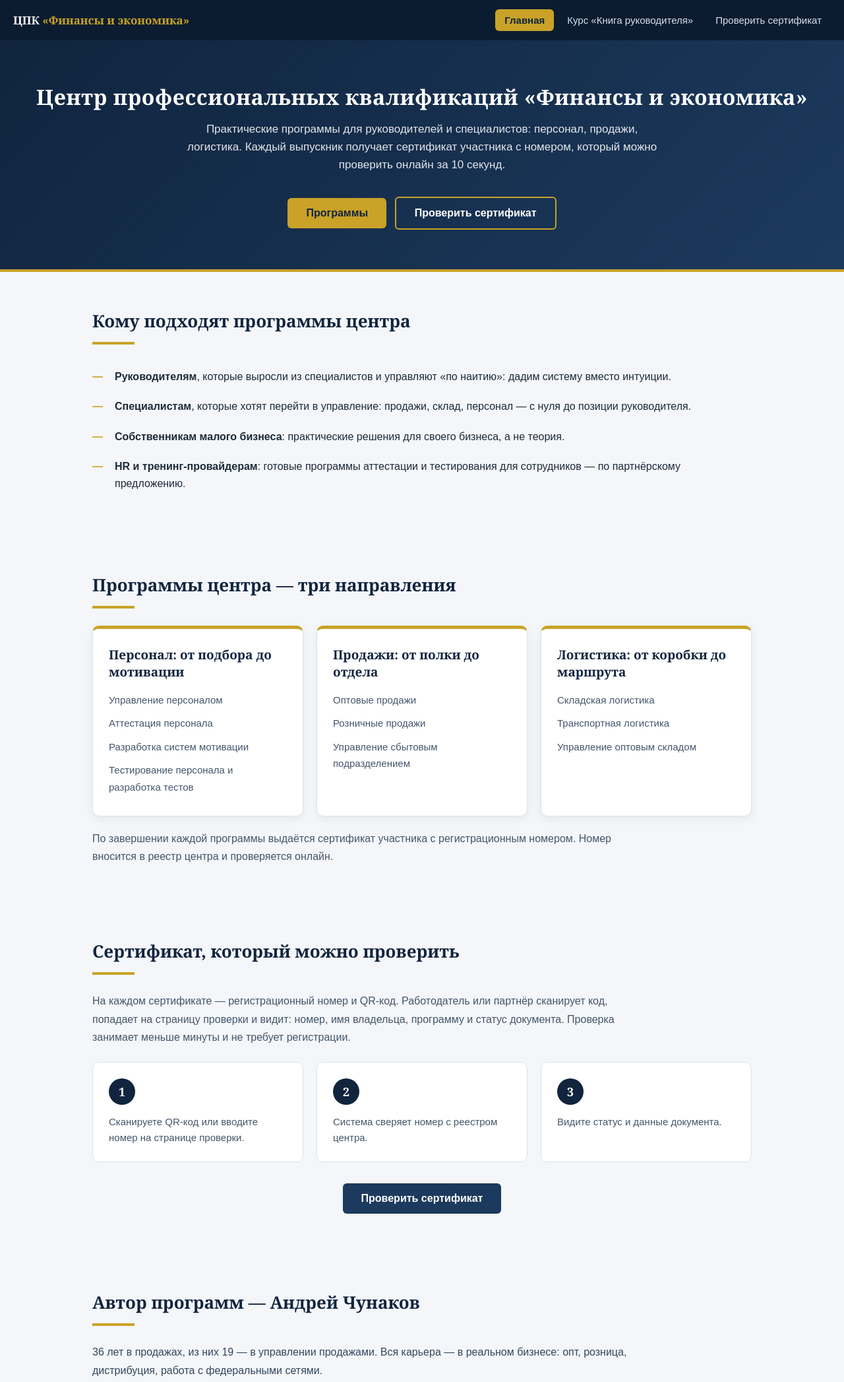
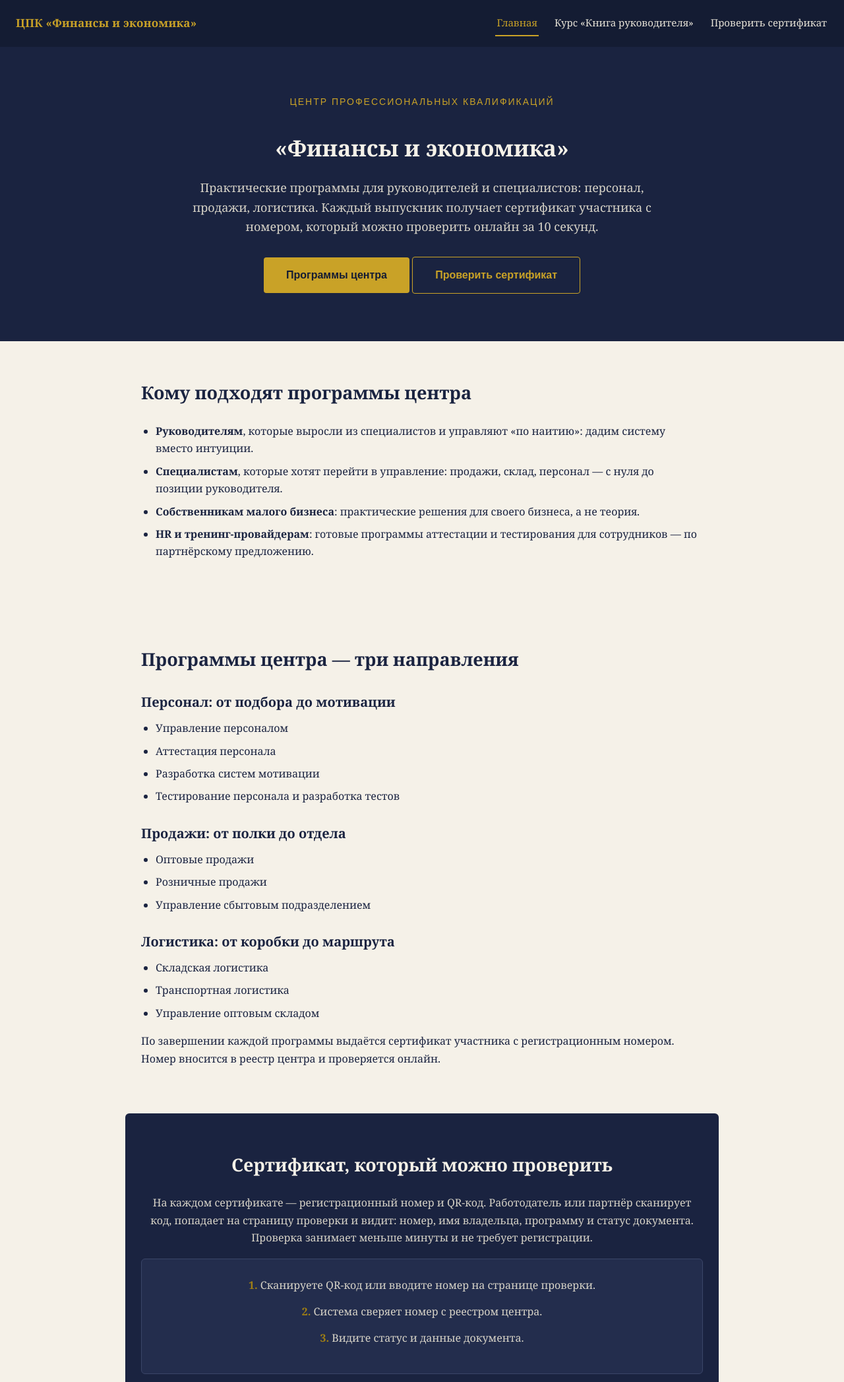
Before and after one commit to instituteiief/site, a plain HTML site: page index.html in a window 1280 px wide. Shown: the top 2094 px of the page at 66% size. Drawn offline with Linux system fonts and the light colour scheme.

Commit message:
Add files via upload

```diff
--- a/index.html
+++ b/index.html
@@ -4,78 +4,63 @@
 <meta charset="UTF-8">
 <meta name="viewport" content="width=device-width, initial-scale=1.0">
 <title>Центр профессиональных квалификаций «Финансы и экономика» — программы для руководителей</title>
-<meta name="description" content="Практические программы по управлению персоналом, продажам и логистике. Сертификат участника с проверкой номера онлайн.">
 <style>
-  /* === NAVBAR === */
-  .topnav { background:#0b1c30; padding:14px 20px; display:flex; flex-wrap:wrap; align-items:center; justify-content:space-between; gap:10px; }
-  .topnav .brand { color:#fff; font-family:Georgia,serif; font-size:17px; font-weight:bold; text-decoration:none; }
-  .topnav .brand span { color:#c9a227; }
-  .topnav .links { display:flex; flex-wrap:wrap; gap:6px; }
-  .topnav a.navlink { color:#d6e0ec; text-decoration:none; font-size:15px; padding:8px 14px; border-radius:6px; }
-  .topnav a.navlink:hover { background:#1c3a5e; color:#fff; }
-  .topnav a.navlink.active { background:#c9a227; color:#10243e; font-weight:bold; }
-
-  * { margin:0; padding:0; box-sizing:border-box; }
-  body { font-family: Arial, Helvetica, sans-serif; background:#f4f6f9; color:#1c2b3a; }
-  h1,h2,h3 { font-family: Georgia, "Times New Roman", serif; color:#10243e; }
-  header { background:linear-gradient(135deg,#10243e 0%,#1c3a5e 100%); color:#fff; padding:64px 20px 56px; text-align:center; border-bottom:4px solid #c9a227; }
-  header h1 { color:#fff; font-size:32px; margin-bottom:14px; letter-spacing:.5px; }
-  header p { font-size:17px; opacity:.88; max-width:720px; margin:0 auto 30px; line-height:1.6; }
-  .btn { display:inline-block; padding:14px 28px; border-radius:6px; font-weight:bold; text-decoration:none; font-size:16px; cursor:pointer; border:none; margin:4px; }
-  .btn-gold { background:#c9a227; color:#10243e; }
-  .btn-outline { background:transparent; color:#fff; border:2px solid #c9a227; }
-  .btn-blue { background:#1c3a5e; color:#fff; }
-  .btn-blue:hover { background:#10243e; }
-  section { max-width:1040px; margin:0 auto; padding:56px 20px; }
-  section h2 { font-size:26px; margin-bottom:8px; }
-  .section-line { width:64px; height:4px; background:#c9a227; border:none; margin:14px 0 26px; }
-  .lead { font-size:16px; color:#44566b; line-height:1.7; max-width:820px; }
-  ul.checks { list-style:none; margin-top:18px; }
-  ul.checks li { padding:10px 0 10px 34px; position:relative; line-height:1.6; font-size:16px; }
-  ul.checks li::before { content:"—"; position:absolute; left:0; color:#c9a227; font-weight:bold; }
-  .cards { display:flex; gap:20px; flex-wrap:wrap; margin-top:24px; }
-  .card { background:#fff; border:1px solid #dde3ea; border-top:5px solid #c9a227; border-radius:10px; padding:26px 24px; flex:1 1 300px; box-shadow:0 4px 14px rgba(16,36,62,.07); }
-  .card h3 { font-size:19px; margin-bottom:12px; }
-  .card p, .card li { font-size:15px; color:#44566b; line-height:1.7; }
-  .card ul { list-style:none; }
-  .card ul li { padding:5px 0; }
-  .steps { display:flex; gap:20px; flex-wrap:wrap; margin-top:24px; }
-  .step { flex:1 1 260px; background:#fff; border:1px solid #dde3ea; border-radius:10px; padding:24px; }
-  .step .num { width:40px; height:40px; border-radius:50%; background:#10243e; color:#fff; font-weight:bold; display:flex; align-items:center; justify-content:center; font-size:18px; margin-bottom:14px; font-family:Georgia,serif; }
-  .step p { font-size:15px; color:#44566b; line-height:1.6; }
-  .bio p { margin-bottom:14px; font-size:16px; line-height:1.75; color:#33475e; max-width:860px; }
-  .banner { max-width:1040px; margin:0 auto 64px; padding:40px 32px; background:#10243e; color:#fff; border-top:5px solid #c9a227; border-radius:12px; text-align:center; }
-  .banner .small { font-size:13px; letter-spacing:1px; text-transform:uppercase; color:#c9a227; margin-bottom:10px; }
-  .banner h2 { color:#fff; font-size:26px; margin-bottom:12px; }
-  .banner p { color:#c8d4e0; font-size:16px; line-height:1.6; max-width:640px; margin:0 auto 22px; }
-  footer { background:#10243e; color:#8fa3ba; text-align:center; padding:28px 20px; font-size:13px; line-height:1.7; }
-  footer a { color:#c9a227; text-decoration:none; }
-  .disclaimer { font-size:12px; color:#6d8098; margin-top:10px; }
-  .center { text-align:center; }
+*{margin:0;padding:0;box-sizing:border-box}
+body{font-family:Georgia,'Times New Roman',serif;background:#f5f1e8;color:#1a2340;line-height:1.65}
+.nav{background:#141c33;padding:16px 24px;display:flex;align-items:center;justify-content:space-between;flex-wrap:wrap;gap:12px}
+.nav .logo{color:#c9a227;font-weight:bold;font-size:17px;text-decoration:none;letter-spacing:.3px}
+.nav .links{display:flex;gap:22px;flex-wrap:wrap}
+.nav .links a{color:#e8e4d8;text-decoration:none;font-size:15px;padding:6px 2px;border-bottom:2px solid transparent}
+.nav .links a:hover{color:#c9a227}
+.nav .links a.active{color:#c9a227;border-bottom:2px solid #c9a227}
+.hero{background:#1a2340;color:#f5f1e8;padding:72px 24px;text-align:center}
+.hero .kicker{color:#c9a227;font-size:14px;letter-spacing:2px;text-transform:uppercase;font-family:Arial,sans-serif}
+.hero h1{font-size:34px;margin:14px auto 18px;max-width:840px}
+.hero p{font-size:18px;max-width:720px;margin:0 auto 30px;color:#d8d4c8}
+.btn{display:inline-block;background:#c9a227;color:#141c33;font-family:Arial,sans-serif;font-weight:bold;padding:14px 34px;border-radius:4px;text-decoration:none;font-size:16px}
+.btn:hover{background:#dcb43a}
+.btn.outline{background:transparent;color:#c9a227;border:1.5px solid #c9a227}
+.btn.outline:hover{background:#c9a227;color:#141c33}
+section{padding:56px 24px;max-width:900px;margin:0 auto}
+section h2{font-size:27px;margin-bottom:22px;color:#1a2340}
+section h3{font-size:20px;margin:26px 0 10px;color:#1a2340}
+section p{margin-bottom:14px}
+.card{background:#fff;border:1px solid #e0d9c8;border-radius:6px;padding:26px;margin:18px 0}
+.gold{color:#a07f14;font-weight:bold}
+.list{margin:0 0 16px 22px}
+.list li{margin-bottom:8px}
+.dark{background:#1a2340;color:#f5f1e8;text-align:center;border-radius:6px}
+.dark h2,.dark h3{color:#f5f1e8}
+.dark p{color:#d8d4c8}
+.week{border-left:3px solid #c9a227;padding:6px 0 6px 18px;margin:16px 0}
+footer{background:#141c33;color:#b8b2a2;text-align:center;padding:26px 24px;font-size:14px;font-family:Arial,sans-serif}
+footer a{color:#c9a227;text-decoration:none}
+.note{font-size:13px;color:#8a8474;font-family:Arial,sans-serif}
+table{width:100%;border-collapse:collapse;margin:16px 0;background:#fff}
+th,td{border:1px solid #e0d9c8;padding:10px 14px;text-align:left;font-size:15px}
+th{background:#1a2340;color:#f5f1e8;font-family:Arial,sans-serif}
+.result{max-width:640px;margin:26px auto 0;padding:24px;border-radius:6px;display:none;text-align:left}
+.result.ok{display:block;background:#eaf7ea;border:1.5px solid #3f9d4f}
+.result.bad{display:block;background:#fbeaea;border:1.5px solid #c0504d}
+.result h3{margin-top:0}
+.search{max-width:520px;margin:0 auto;display:flex;gap:10px}
+.search input{flex:1;padding:13px 16px;border:1.5px solid #c9a227;border-radius:4px;font-size:16px;font-family:Arial,sans-serif}
+.search button{background:#c9a227;color:#141c33;border:none;font-weight:bold;padding:13px 26px;border-radius:4px;cursor:pointer;font-size:16px;font-family:Arial,sans-serif}
 </style>
 </head>
 <body>
+<nav class="nav"><a class="logo" href="index.html">ЦПК «Финансы и экономика»</a><div class="links"><a href="index.html" class="active">Главная</a><a href="kurs-kniga.html">Курс «Книга руководителя»</a><a href="verify.html" target="_blank">Проверить сертификат</a></div></nav>
+<div class="hero">
+<p class="kicker">Центр профессиональных квалификаций</p>
+<h1>«Финансы и экономика»</h1>
+<p>Практические программы для руководителей и специалистов: персонал, продажи, логистика. Каждый выпускник получает сертификат участника с номером, который можно проверить онлайн за 10 секунд.</p>
+<a class="btn" href="#programs">Программы центра</a>
+<a class="btn outline" href="verify.html" target="_blank">Проверить сертификат</a>
+</div>
 
-<nav class="topnav">
-  <a class="brand" href="index.html">ЦПК <span>«Финансы и экономика»</span></a>
-  <div class="links">
-      <a class="navlink active" href="index.html">Главная</a>
-      <a class="navlink" href="kurs-kniga.html">Курс «Книга руководителя»</a>
-      <a class="navlink" target="_blank" rel="noopener" href="https://verify.iiefinstitute.org">Проверить сертификат</a>
-  </div>
-</nav>
-
-<header>
-  <h1>Центр профессиональных квалификаций «Финансы и экономика»</h1>
-  <p>Практические программы для руководителей и специалистов: персонал, продажи, логистика. Каждый выпускник получает сертификат участника с номером, который можно проверить онлайн за 10 секунд.</p>
-  <a class="btn btn-gold" href="#programs">Программы</a>
-  <a class="btn btn-outline" href="https://verify.iiefinstitute.org" target="_blank" rel="noopener">Проверить сертификат</a>
-</header>
-
-<section id="audience">
+<section>
 <h2>Кому подходят программы центра</h2>
-  <hr class="section-line">
-  <ul class="checks">
+<ul class="list">
 <li><strong>Руководителям</strong>, которые выросли из специалистов и управляют «по наитию»: дадим систему вместо интуиции.</li>
 <li><strong>Специалистам</strong>, которые хотят перейти в управление: продажи, склад, персонал — с нуля до позиции руководителя.</li>
 <li><strong>Собственникам малого бизнеса</strong>: практические решения для своего бизнеса, а не теория.</li>
@@ -85,72 +70,61 @@
 
 <section id="programs">
 <h2>Программы центра — три направления</h2>
-  <hr class="section-line">
-  <div class="cards">
-    <div class="card">
+
 <h3>Персонал: от подбора до мотивации</h3>
-      <ul>
+<ul class="list">
 <li>Управление персоналом</li>
 <li>Аттестация персонала</li>
 <li>Разработка систем мотивации</li>
 <li>Тестирование персонала и разработка тестов</li>
 </ul>
-    </div>
-    <div class="card">
+
 <h3>Продажи: от полки до отдела</h3>
-      <ul>
+<ul class="list">
 <li>Оптовые продажи</li>
 <li>Розничные продажи</li>
 <li>Управление сбытовым подразделением</li>
 </ul>
-    </div>
-    <div class="card">
+
 <h3>Логистика: от коробки до маршрута</h3>
-      <ul>
+<ul class="list">
 <li>Складская логистика</li>
 <li>Транспортная логистика</li>
 <li>Управление оптовым складом</li>
 </ul>
-    </div>
-  </div>
-  <p class="lead" style="margin-top:20px;">По завершении каждой программы выдаётся сертификат участника с регистрационным номером. Номер вносится в реестр центра и проверяется онлайн.</p>
+
+<p>По завершении каждой программы выдаётся сертификат участника с регистрационным номером. Номер вносится в реестр центра и проверяется онлайн.</p>
 </section>
 
-<section id="verification">
+<section class="dark">
 <h2>Сертификат, который можно проверить</h2>
-  <hr class="section-line">
-  <p class="lead">На каждом сертификате — регистрационный номер и QR-код. Работодатель или партнёр сканирует код, попадает на страницу проверки и видит: номер, имя владельца, программу и статус документа. Проверка занимает меньше минуты и не требует регистрации.</p>
-  <div class="steps">
-    <div class="step"><div class="num">1</div><p>Сканируете QR-код или вводите номер на странице проверки.</p></div>
-    <div class="step"><div class="num">2</div><p>Система сверяет номер с реестром центра.</p></div>
-    <div class="step"><div class="num">3</div><p>Видите статус и данные документа.</p></div>
+<p>На каждом сертификате — регистрационный номер и QR-код. Работодатель или партнёр сканирует код, попадает на страницу проверки и видит: номер, имя владельца, программу и статус документа. Проверка занимает меньше минуты и не требует регистрации.</p>
+<div class="card" style="background:#232d4d;border-color:#3a4568">
+<p><span class="gold">1.</span> Сканируете QR-код или вводите номер на странице проверки.</p>
+<p><span class="gold">2.</span> Система сверяет номер с реестром центра.</p>
+<p><span class="gold">3.</span> Видите статус и данные документа.</p>
 </div>
-  <p class="center" style="margin-top:28px;"><a class="btn btn-blue" href="https://verify.iiefinstitute.org" target="_blank" rel="noopener">Проверить сертификат</a></p>
+<a class="btn" href="verify.html" target="_blank">Проверить сертификат</a>
 </section>
 
-<section id="author" class="bio">
+<section>
 <h2>Автор программ — Андрей Чунаков</h2>
-  <hr class="section-line">
-  <p>36 лет в продажах, из них 19 — в управлении продажами. Вся карьера — в реальном бизнесе: опт, розница, дистрибуция, работа с федеральными сетями.</p>
+<p><strong>36 лет в продажах, из них 19 — в управлении продажами.</strong> Вся карьера — в реальном бизнесе: опт, розница, дистрибуция, работа с федеральными сетями.</p>
 <p>Начинал региональным представителем международных производителей — кондитерской Storck (Merci, Toffifee, Riesen) и молочной ZOTT: строил сбытовую сеть Поволжья и Урала с нуля, выводил марки на первые места по продажам в торговых точках.</p>
 <p>С 1998 по 2002 годы — пивоваренная компания «Балтика»: открытие первого удалённого филиала компании в Нижнем Новгороде с нуля. Под руководством Андрея — торговый отдел, склад 3600 м², автопарк; объёмы продаж филиала выросли с 200 тысяч до 1,5–1,7 млн долларов в месяц.</p>
 <p>Следующие 11 лет — генеральный директор сбытового филиала производственно-сбытового холдинга (инструментальное направление, торговые марки Kraftool, Stayer, «Зубр»): 16 000 артикулов, 100 сотрудников в подчинении, торгово-складской комплекс 10 000 м², собственный грузовой автопарк. Продажи филиала выросли с 1 млн до 44 млн рублей; филиал стал лидером своего направления в регионе.</p>
 <p>Затем — директор по продажам итальянского ТД FIAMM, руководство оптовой компанией защитных покрытий, коммерческий директор розничной сети с интернет-магазином. С 2018 года — авторские проекты: книги и консультирование в сфере организации и стимулирования продаж и работы с персоналом.</p>
-  <p>Образование: Высшая школа экономики при МГУ («Управление маркетингом на предприятии»), Московская академия менеджмента и бизнеса («Менеджмент организации»), профильные программы по логистике и финансовому анализу торговых рынков.</p>
+<p><strong>Образование:</strong> Высшая школа экономики при МГУ («Управление маркетингом на предприятии»), Московская академия менеджмента и бизнеса («Менеджмент организации»), профильные программы по логистике и финансовому анализу торговых рынков.</p>
 <p>Андрей Чунаков — автор книг по организации бизнеса на маркетплейсах, подбору персонала, психологии делового этикета и психологии общения в коллективе. Программы центра построены на реальных кейсах, а не на пересказе учебников.</p>
 </section>
 
-<div class="banner">
-  <div class="small">Авторский курс Андрея Чунакова</div>
-  <h2>«Книга руководителя за 30 дней»</h2>
+<section class="dark">
+<h2>Авторский курс Андрея Чунакова</h2>
+<h3>«Книга руководителя за 30 дней»</h3>
 <p>Методика, по которой руководитель проходит путь от идеи до готовой рукописи за месяц. Личная обратная связь. Группа ограничена.</p>
-  <a class="btn btn-gold" href="kurs-kniga.html">Подробнее о курсе</a>
-</div>
+<a class="btn" href="kurs-kniga.html">Подробнее о курсе</a>
+</section>
 
-<footer>
-  ЦПК «Финансы и экономика» · iiefinstitute.org · Проверка сертификатов: <a href="https://verify.iiefinstitute.org" target="_blank" rel="noopener">verify.iiefinstitute.org</a>
-  <div class="disclaimer">Сертификат участника не является документом об образовании.</div>
-</footer>
-
+<footer><p><a href="index.html">ЦПК «Финансы и экономика»</a> · iiefinstitute.org · <a href="verify.html">Проверка сертификатов</a></p><p>Сертификат участника не является документом об образовании.</p></footer>
 </body>
 </html>
```
Also changed, not shown: kurs-kniga.html (+62 -97 lines), registry.json (added, +18 -0 lines), verify.html (added, +105 -0 lines). Lines whose indentation alone changed are shown as unchanged.
